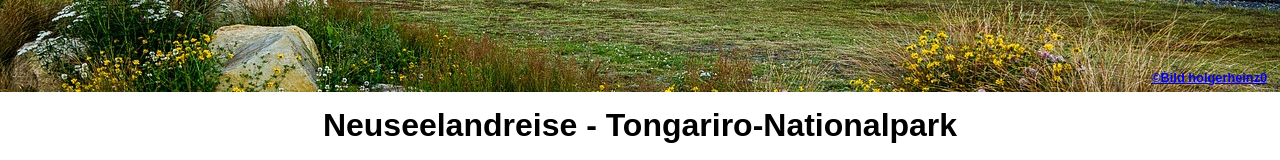
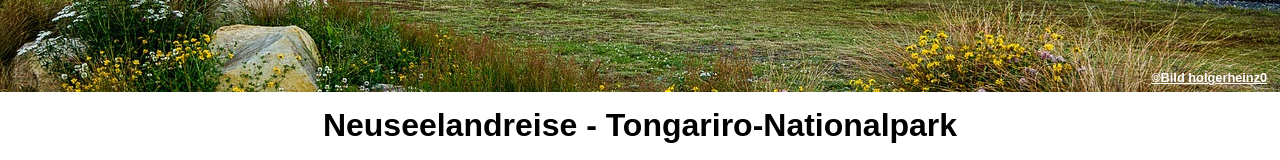
Before and after one commit to webmapping20s/webbmapping20s.github.io, a plain HTML site: page nz/index.html in a window 1280 px wide. Shown: the part 273-433 px from the top of the page. Drawn offline with Linux system fonts and the light colour scheme.

Commit message:
Klasse .white hinzugefügt

```diff
--- a/nz/index.html
+++ b/nz/index.html
@@ -12,7 +12,7 @@
         <img src="images/header.jpg" alt="Blick auf den Tongariro Vulkan"><!-- 1280x365 Pixel 72 dpi -->
         <!-- pixabay.com -->
         <!-- wikimedia -->
-        <p><a href="https://pixabay.com/de/photos/tongariro-vulkan-herr-der-ringe-583179/">&copy;Bild holgerheinz0</a></p>
+        <p class="white"><a href="https://pixabay.com/de/photos/tongariro-vulkan-herr-der-ringe-583179/">&copy;Bild holgerheinz0</a></p>
         <h1>Neuseelandreise - Tongariro-Nationalpark</h1>
         <nav>
             <a href="https://pixabay.com/de/photos/maori-krieger-waffe-zunge-583175/">
--- a/nz/main.css
+++ b/nz/main.css
@@ -16,3 +16,7 @@ header p {
     padding-right: 1em;
     margin-top: -2em;
 }
+
+.white, .white a:link, .white a:visited  {
+    color: white;
+}
```
